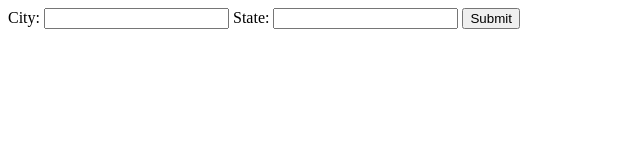
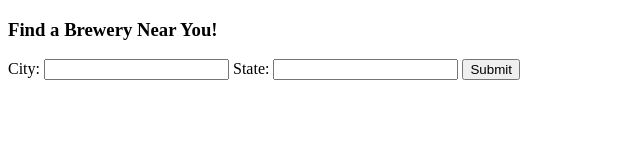
Before and after one commit to conlonsp/phase-1-project, a plain HTML site: page index.html in a window 1280 px wide. Shown: the whole page, without its empty margins (0-640 px from the left). Drawn offline with Linux system fonts and the light colour scheme; no server answers.

Commit message:
added h3(title) to html

```diff
--- a/index.html
+++ b/index.html
@@ -5,6 +5,7 @@
     <title>Sort my Brewery</title>
   </head>
   <body>
+    <h3>Find a Brewery Near You!</h3>
     <form id="city-state-form">
       <label for="city">City:</label>
       <input id="city" value="">
```
